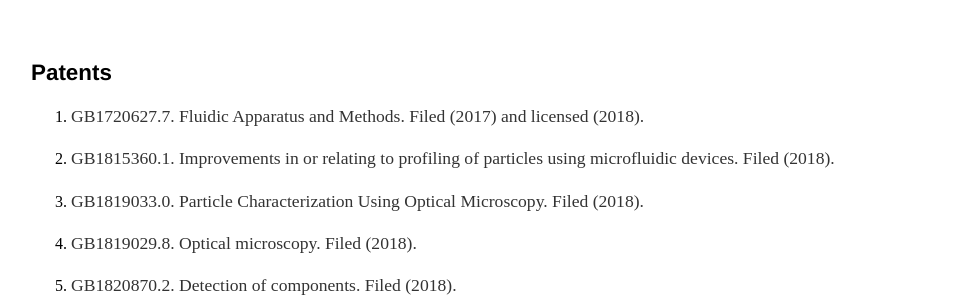
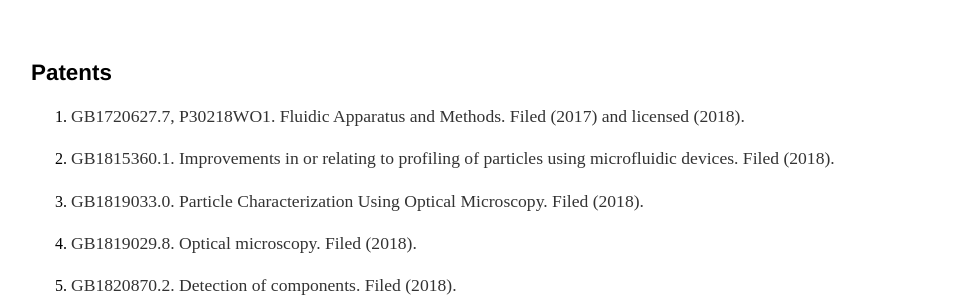
Before and after one commit to kadiliissaar/kadiliissaar.github.io, a Jekyll site: the page built from publications/index.html, in a window 1280 px wide. Shown: the part 1210-1510 px from the top of the page, without its empty margins (161-1119 px from the left). Built offline with Jekyll 4.4.1, drawn with Linux system fonts in a browser that asks for light colours.

Commit message:
Update index.html

```diff
--- a/publications/index.html
+++ b/publications/index.html
@@ -59,7 +59,7 @@ Why does the Higgs boson matter? (Review article).
 
 	<h2>Patents</h2>
 <OL>
-   <LI> <p> GB1720627.7. Fluidic Apparatus and Methods. Filed (2017) and licensed (2018). </p>
+   <LI> <p> GB1720627.7, P30218WO1. Fluidic Apparatus and Methods. Filed (2017) and licensed (2018). </p>
    <LI> <p> GB1815360.1. Improvements in or relating to profiling of particles using microfluidic devices. Filed (2018). </p>
    <LI> <p> GB1819033.0. Particle Characterization Using Optical Microscopy. Filed (2018). </p>
    <LI> <p> GB1819029.8. Optical microscopy. Filed (2018). </p>
```
